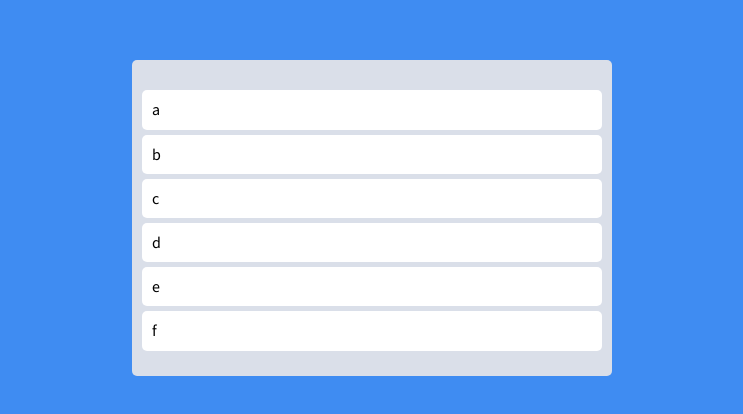
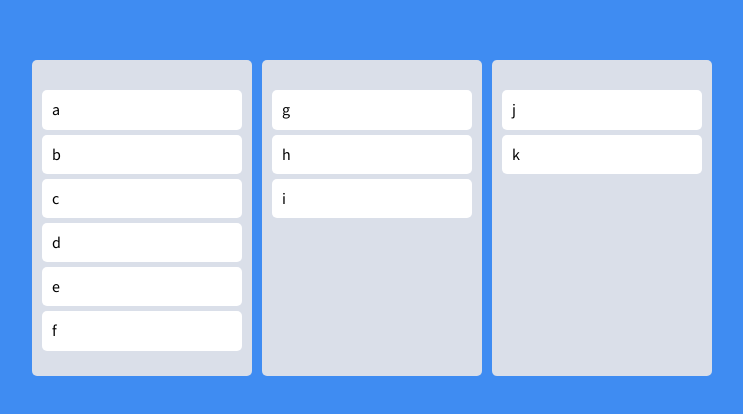
Before and after one commit to JHL71/trello-clone, a React (Create React App) app: page / in a window 1280 px wide. Shown: the part 182-596 px from the top of the page, without its empty margins (268-1011 px from the left). Built offline with nearby package versions, Linux system fonts and the light colour scheme; what recoil-persist would draw is missing.

Commit message:
make board & card component

```diff
--- a/src/App.tsx
+++ b/src/App.tsx
@@ -3,12 +3,13 @@
 import styled from "styled-components";
 import { toDoState } from "./atoms";
 import DraggableCard from "./Components/DraggableCard";
+import Board from "./Components/Board";
 
 
 const Wrapper = styled.div`
   display: flex;
   width: 100%;
-  max-width: 480px;
+  max-width: 680px;
   height: 100vh;
   margin: 0 auto;
   justify-content: center;
@@ -18,14 +19,8 @@
 const Boards = styled.div`
   width: 100%;
   display: grid;
-  grid-template-columns: repeat(1, 1fr);
-`
-
-const Board = styled.div`
-  padding: 30px 10px 20px 10px;
-  background-color: ${props => props.theme.boardColor};
-  border-radius: 5px;
-  min-height: 200px;
+  grid-template-columns: repeat(3, 1fr);
+  gap: 10px;
 `
 
 function App() {
@@ -34,28 +29,19 @@
   const onDragEnd = ({ destination, source }: DropResult) => {
 
     if (destination) {
-      setToDos(oldToDos => {
-        const newToDos = [...oldToDos];
-        const dels = newToDos.splice(source.index, 1);
-        newToDos.splice(destination.index, 0, dels[0]);
-        return newToDos;
-      })
+      // setToDos(oldToDos => {
+      //   const newToDos = [...oldToDos];
+      //   const dels = newToDos.splice(source.index, 1);
+      //   newToDos.splice(destination.index, 0, dels[0]);
+      //   return newToDos;
+      // })
     }
   }
   return (
     <DragDropContext onDragEnd={onDragEnd}>
       <Wrapper>
         <Boards>
-          <Droppable droppableId="one">
-            {(provided) =>
-              <Board ref={provided.innerRef} {...provided.droppableProps}>
-                {toDos.map((toDo, index) => (
-                  <DraggableCard key={toDo.id} toDo={toDo} index={index} />
-                ))}
-                {provided.placeholder}
-              </Board>
-            }
-          </Droppable>
+          {Object.keys(toDos).map((boardId) => <Board key={boardId} boardId={boardId} toDos={toDos[boardId]} />)}
         </Boards>
       </Wrapper>
     </DragDropContext>
--- /dev/null
+++ b/src/Components/Board.tsx
@@ -0,0 +1,33 @@
+import { Droppable } from "react-beautiful-dnd";
+import DraggableCard from "./DraggableCard";
+import { IToDo } from "../atoms";
+import styled from "styled-components";
+
+interface IBoardProps {
+  toDos: IToDo[];
+  boardId: string;
+}
+
+const Wrapper = styled.div`
+  padding: 30px 10px 20px 10px;
+  background-color: ${props => props.theme.boardColor};
+  border-radius: 5px;
+  min-height: 200px;
+`
+
+const Board = ({toDos, boardId}: IBoardProps) => {
+  return (
+    <Droppable droppableId={boardId}>
+      {(provided) =>
+        <Wrapper ref={provided.innerRef} {...provided.droppableProps}>
+          {toDos.map((toDo, index) => (
+            <DraggableCard key={toDo.id} toDo={toDo} index={index} />
+          ))}
+          {provided.placeholder}
+        </Wrapper>
+      }
+    </Droppable>
+  )
+}
+
+export default Board;
--- a/src/atoms.ts
+++ b/src/atoms.ts
@@ -9,14 +9,29 @@
   text: string;
 }
 
-export const toDoState = atom({
+interface IToDoState {
+  [key: string]: IToDo[];
+}
+
+export const toDoState = atom<IToDoState>({
   key: "toDo",
-  default: [
+  default: {
+    to_do : [
       {id: 1, text: "a"},
       {id: 2, text: "b"},
       {id: 3, text: "c"},
       {id: 4, text: "d"},
       {id: 5, text: "e"},
       {id: 6, text: "f"}
-  ]
+    ],
+    doing: [
+      {id: 7, text: "g"},
+      {id: 8, text: "h"},
+      {id: 9, text: "i"}
+    ],
+    done: [
+      {id: 10, text: "j"},
+      {id: 11, text: "k"}
+    ],
+  }
 })
```
Lines whose indentation alone changed are shown as unchanged.
